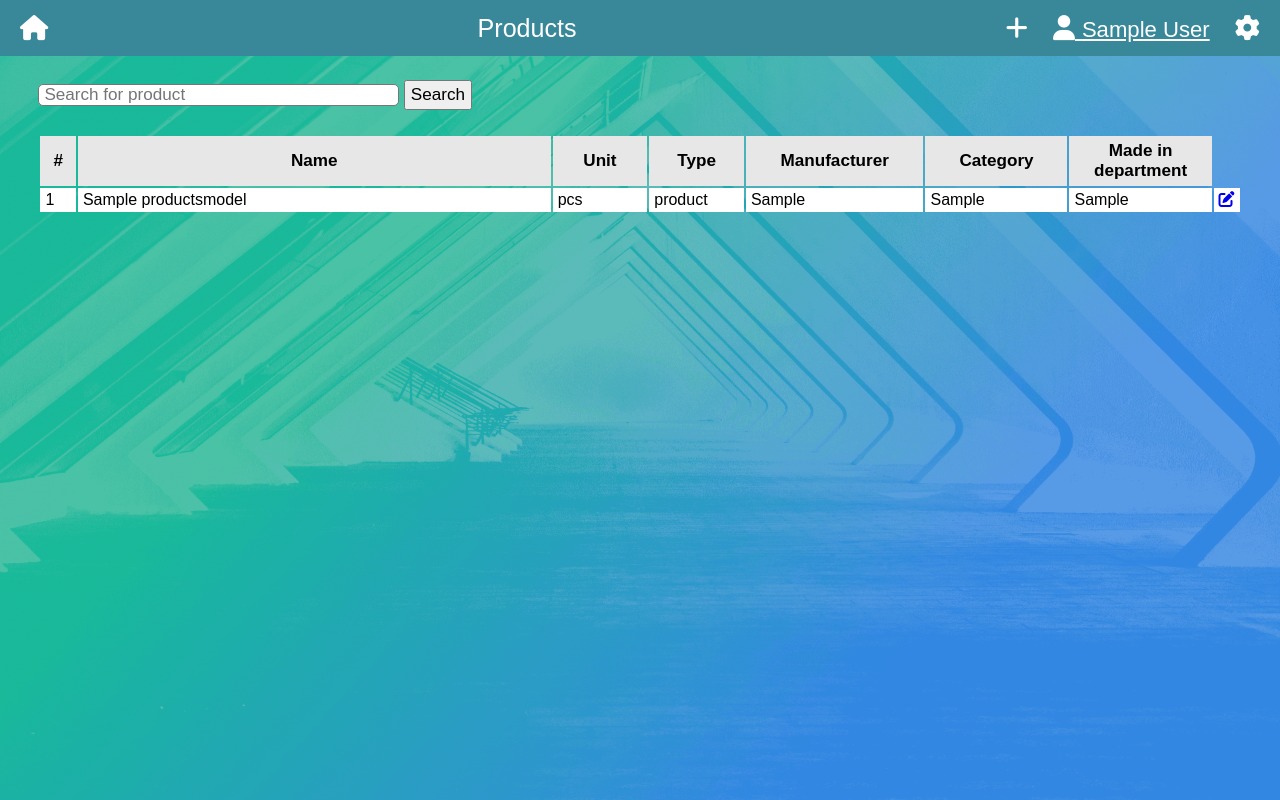
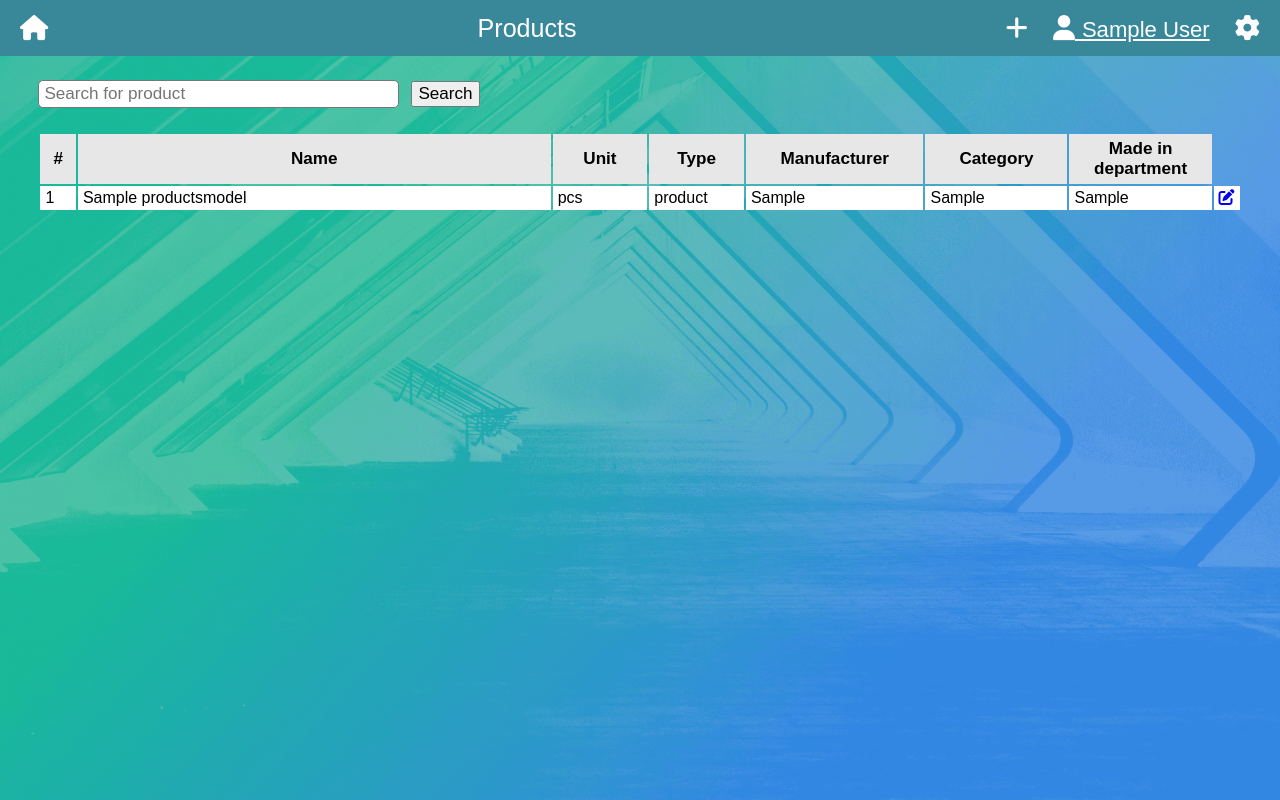
Before and after one commit to m-s-enchev/Ergo_ERP, a Django app: page /products/ in a window 1280 px wide. Run offline with Django 4.2, Linux system fonts and the light colour scheme; a user stored in the database is signed in; tables that the repository leaves empty hold one stand-in row (values such as "Sample post"); some libraries are stand-ins or nearby versions.

Commit message:
Fix errorlist alignment and search bar elements size and alignment

```diff
--- a/static/css/lists.css
+++ b/static/css/lists.css
@@ -9,6 +9,15 @@
     margin: 12vh 3vw 0 3vw;
 }
 
+#products-list-wrapper #search-bar,
+#inventory-wrapper #search-bar,
+#client-list-wrapper #search-bar,
+#suppliers-list-wrapper #search-bar,
+#documents-list-wrapper #search-bar {
+    display: flex;
+    align-items: center;
+}
+
 #products-list-wrapper #search-bar input,
 #inventory-wrapper #search-bar input,
 #inventory-wrapper #search-bar select,
@@ -16,7 +25,7 @@
 #suppliers-list-wrapper #search-bar input {
     width: 30%;
     font-size: calc(12px + 0.4vw);
-    padding-left: 5px;
+    padding: 3px 0 3px 5px;
     border-radius: 5px;
 }
 
@@ -30,6 +39,7 @@
     font-size: calc(11px + 0.4vw);
     font-weight: bold;
     margin-left: 2%;
+    margin-right: 0.5%;
 }
 
 #documents-list-wrapper #search-bar > label:nth-child(1) {
@@ -39,7 +49,7 @@
 #documents-list-wrapper #search-bar select {
     width: 14%;
     font-size: calc(11px + 0.4vw);
-    padding: 3px 5px;
+    padding: 4px 0 4px 5px;
     border-radius: 5px;
 }
 
@@ -54,13 +64,15 @@
     width: 8%;
     font-size: calc(11px + 0.4vw);
     text-align: center;
+    padding: 4px 0 4px 5px;
+    border-radius: 5px;
 }
 
 
 #documents-list-wrapper #search-bar #search-query {
     width: 14%;
     font-size: calc(11px + 0.4vw);
-    padding: 1px 5px;
+    padding: 4px 0 4px 5px;
     border-radius: 5px;
 }
 
@@ -69,8 +81,9 @@
 #inventory-wrapper #search-bar button,
 #client-list-wrapper #search-bar button,
 #suppliers-list-wrapper #search-bar button {
-    padding: 3px 5px;
+    padding: 1px 5px;
     font-size: calc(12px + 0.4vw);
+    margin-left: 1%;
 }
 
 #documents-list-wrapper #search-bar button {
--- a/static/css/receive_ship.css
+++ b/static/css/receive_ship.css
@@ -112,6 +112,11 @@
     width: 3%;
 }
 
+#received-products .product-form td,
+#shipped-products .product-form td {
+    vertical-align: bottom;
+}
+
 #received-products .product-form td.name,
 #shipped-products .product-form td.name {
     min-width: 45%;
--- a/static/css/themes.css
+++ b/static/css/themes.css
@@ -28,6 +28,9 @@
     --table-data-background: white;
 }
 
+
+
+
 .errorlist li{
     font-size: 1.2vmax;
     color:firebrick;
```
